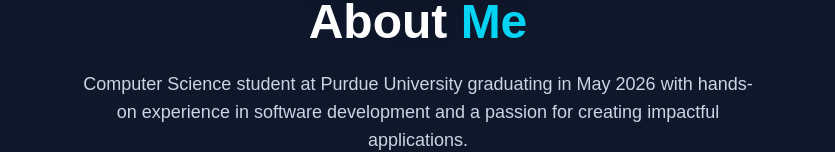
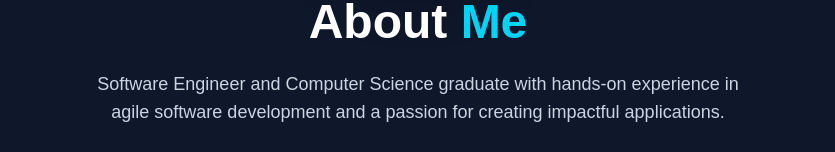
Before and after one commit to DaltonCB/my-website, a Next.js app: page / in a window 1280 px wide. Shown: the part 657-809 px from the top of the page, without its empty margins (222-1057 px from the left). Built offline with nearby package versions, Linux system fonts and the light colour scheme.

Commit message:
Update About.tsx

```diff
--- a/components/About.tsx
+++ b/components/About.tsx
@@ -103,7 +103,7 @@ export default function About() {
           About <span className="text-cyan-400">Me</span>
         </h2>
         <p className="text-lg text-slate-300 max-w-2xl mx-auto">
-          Computer Science student at Purdue University graduating in May 2026 with hands-on experience in software development and a passion for creating impactful applications.
+          Software Engineer and Computer Science graduate with hands-on experience in agile software development and a passion for creating impactful applications.
         </p>
       </div>
 
```
